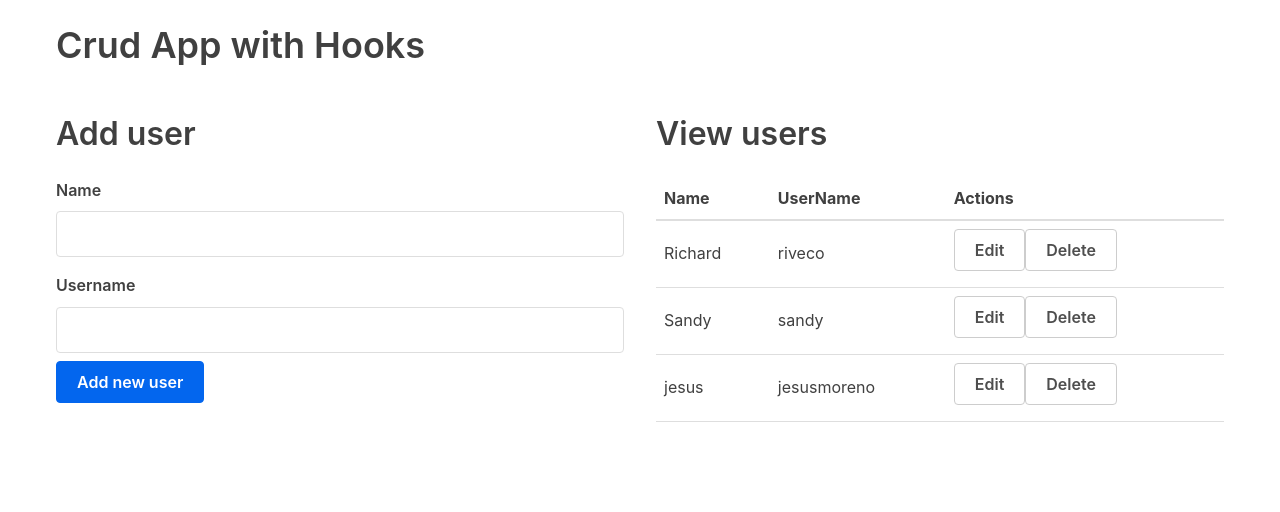
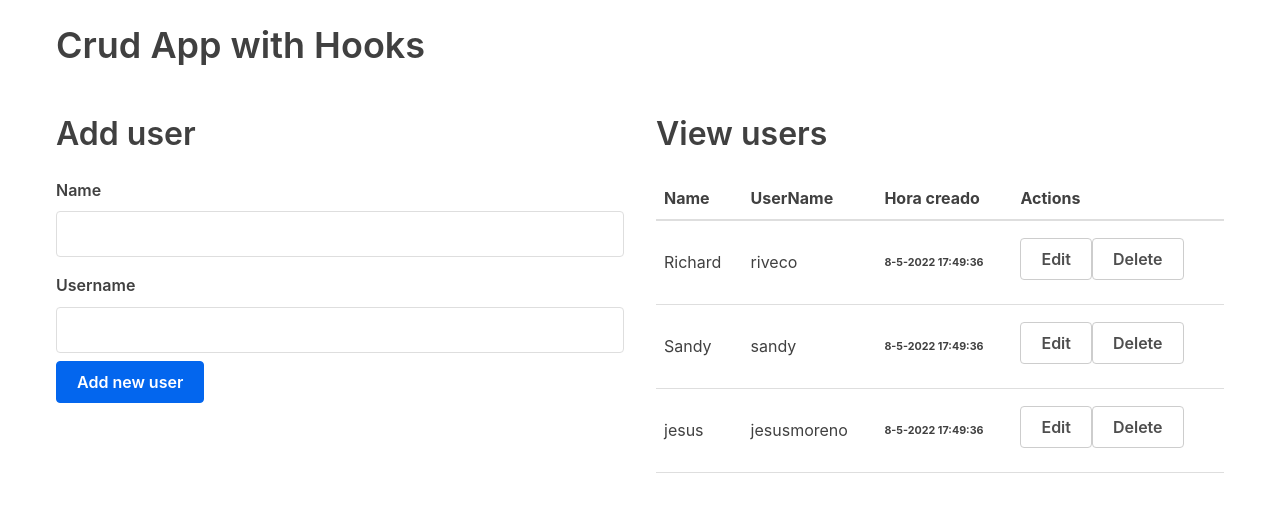
Before and after one commit to riveco0120/BASICOCRUDCAMPUS, a React (Create React App) app: page / in a window 1280 px wide. Shown: the top 512 px of the page. Built offline with nearby package versions, Linux system fonts and the light colour scheme.

Commit message:
Agregando componente
Se crea el componente para agregar fecha y hora de creacion del usuario

```diff
--- a/src/App.js
+++ b/src/App.js
@@ -8,7 +8,7 @@
 
   //Informacion datos constante
   const usersData = [
-    { id: uuidv4(), name: 'Richard', username: 'riveco' },
+    { id: uuidv4(), name: 'Richard', username: 'riveco', },
     { id: uuidv4(), name: 'Sandy', username: 'sandy' },
     { id: uuidv4(), name: 'jesus', username: 'jesusmoreno' },
   ]
--- a/src/components/UserTable.jsx
+++ b/src/components/UserTable.jsx
@@ -1,4 +1,5 @@
 import React from 'react'
+import FechaCreado from './util/FechaCreado';
 
 const UserTable = (props) => {
 
@@ -9,6 +10,7 @@
                 <tr>
                     <th>Name</th>
                     <th>UserName</th>
+                    <th>Hora creado</th>
                     <th>Actions</th>
                 </tr>
             </thead>
@@ -19,6 +21,7 @@
                         <tr key={user.id}>
                             <td> {user.name} </td>
                             <td> {user.username} </td>
+                            <td>{<FechaCreado/>}</td>
                             <td>
                             <button className='button muted-button'
                                 onClick={
--- /dev/null
+++ b/src/components/util/FechaCreado.jsx
@@ -0,0 +1,23 @@
+//Componente para agregar la fecha de creacion
+import React from 'react'
+
+const FechaCreado = () => {
+
+
+
+
+    const generalFecha =()=>{
+        let fechaHora= new Date();
+        var fecha = fechaHora.getDate() + '-' + ( fechaHora.getMonth() + 1 ) + '-' + fechaHora.getFullYear();
+        var hora = fechaHora.getHours() + ':' + fechaHora.getMinutes() + ':' + fechaHora.getSeconds();
+        return (fecha + " " + hora)
+    }
+
+    let fechaActual=generalFecha()
+
+    return ( <div>
+            <h6>{fechaActual}</h6>
+    </div> );
+}
+
+export default FechaCreado;
```
